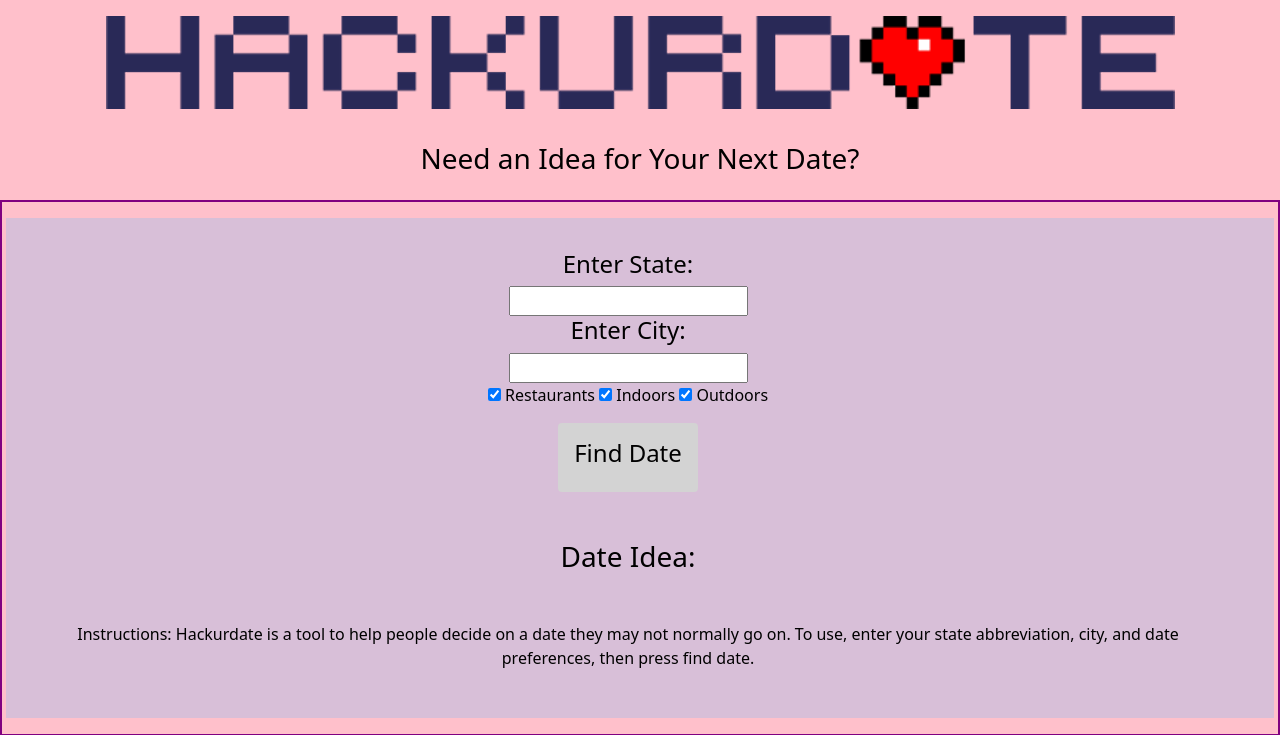
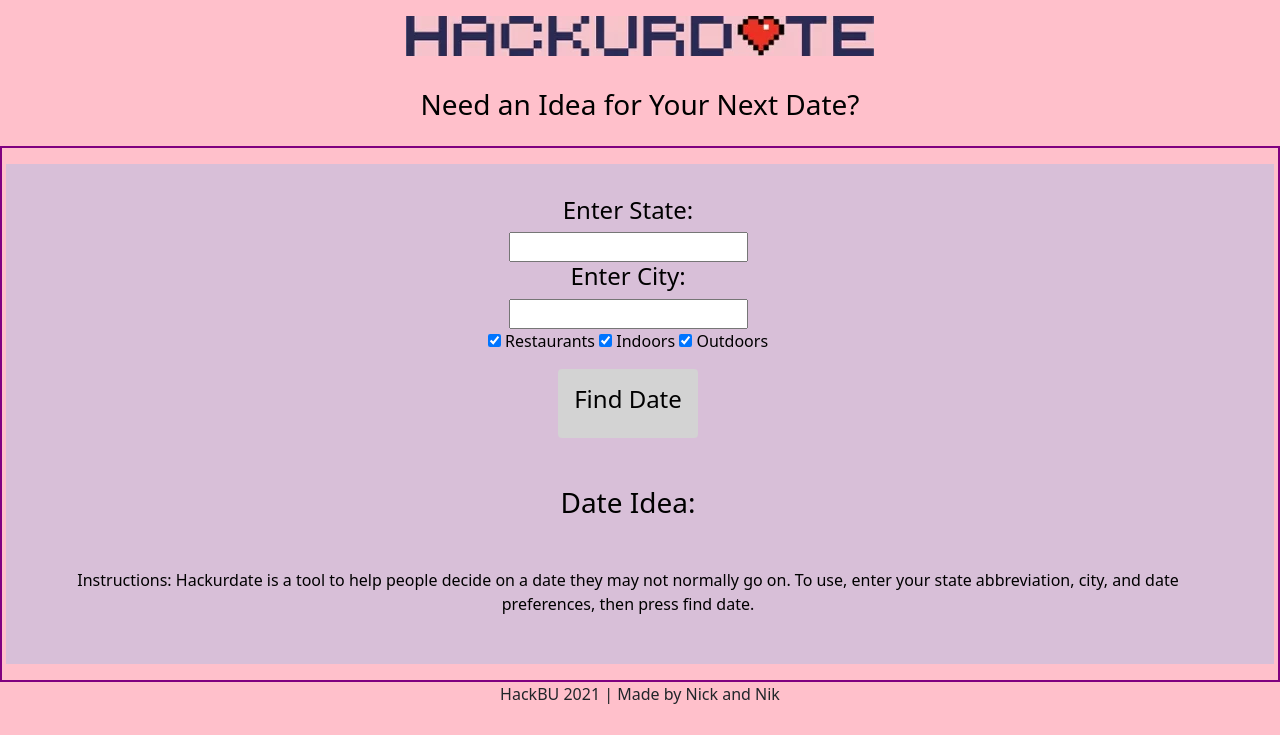
Before and after one commit to nboyd3/DateGenerator, a Flask app: page / in a window 1280 px wide. Shown: the top 735 px of the page. Run offline with Flask 2, Linux system fonts and the light colour scheme.

Commit message:
commit 12

```diff
--- a/templates/index.html
+++ b/templates/index.html
@@ -47,7 +47,7 @@
 <body>
 
     <div class="container-fluid">
-            <img class="img-fluid" src="{{ url_for('static', filename='hackurdate.png') }}">
+            <img class="img-fluid" src="{{ url_for('static', filename='hackurdate.gif') }}">
     </div>
 
     <div class="container-fluid">
```
Also changed, not shown: static/hackurdate.gif (added).
